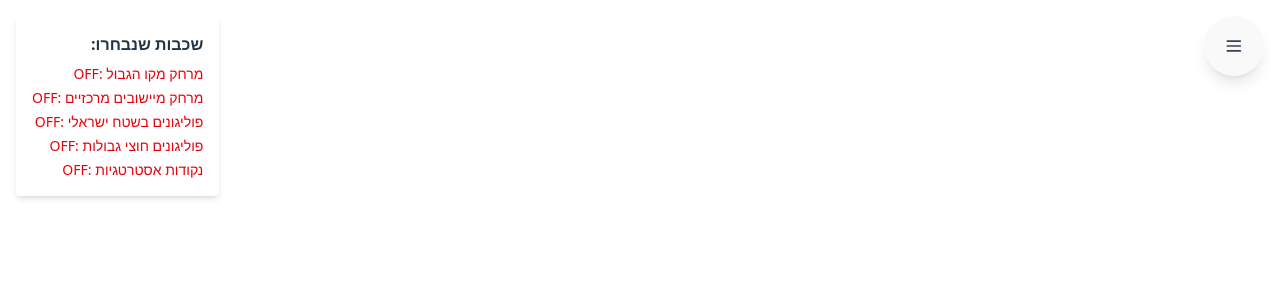
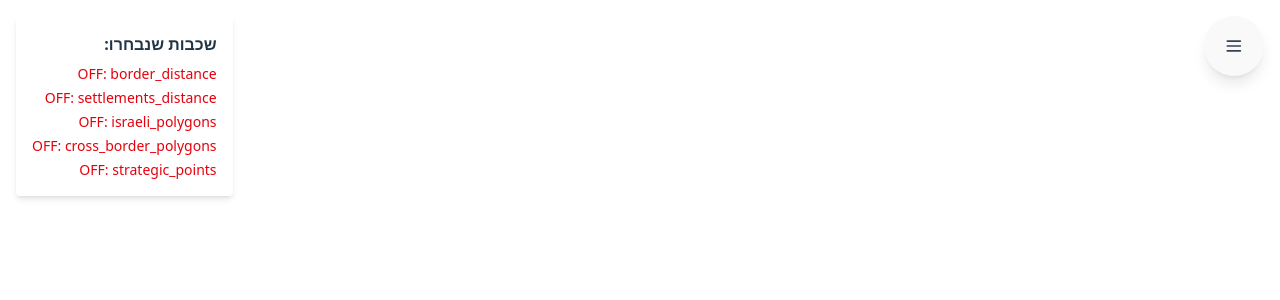
Before and after one commit to liloB123/Sapir-Simulator, a React (Vite) app in the folder frontend/: page / in a window 1280 px wide. Shown: the top 300 px of the page. Built offline with nearby package versions, Linux system fonts and the light colour scheme; no server answers.

Commit message:
fix after pr

```diff
--- a/frontend/src/App.tsx
+++ b/frontend/src/App.tsx
@@ -1,19 +1,23 @@
 import type { FC } from 'react';
-import { LayersProvider, type LayersState } from './contexts/LayersMenuContext';
+import { LayersProvider } from './contexts/LayersMenuContext';
 import MapContainer from './components/MapContainer';
+import type { layerMenuItemName } from './components/layerMenuConsts';
+
+type LayersState = Record<layerMenuItemName, boolean>;
 
 const initialLayers: LayersState = {
-  "מרחק מקו הגבול": false,
-  "מרחק מיישובים מרכזיים": false,
-  "פוליגונים בשטח ישראלי": false,
-  "פוליגונים חוצי גבולות": false,
-  "נקודות אסטרטגיות": false
+  "border_distance": false,
+  "settlements_distance": false,
+  "israeli_polygons": false,
+  "cross_border_polygons": false,
+  "strategic_points": false
 };
 
 const App: FC = () => {
   return (
     <LayersProvider initialLayers={initialLayers}>
-      <MapContainer />
+      <MapContainer
+        layersNames={Object.keys(initialLayers) as layerMenuItemName[]} />
     </LayersProvider>
   );
 };
--- a/frontend/src/components/ActiveLayersCounter.tsx
+++ b/frontend/src/components/ActiveLayersCounter.tsx
@@ -5,15 +5,13 @@ import { useLayers } from "../hooks/useLayers";
 const ActiveLayersCounter: FC = () => {
     const [layers, _] = useLayers();
 
-    const activeLayersAmount = (): number => {
-        return Object.values(layers).filter(Boolean).length;
-    }
+    const activeLayersAmount: number = Object.values(layers).filter(Boolean).length
 
     const layersAmount = Object.entries(layers).length
 
     return (
         <div className="border rounded-2xl self-center pr-2 pl-2 p-1">
-            <p className="text-white text-sm" dir="rtl">{activeLayersAmount()}/{layersAmount} פעילות</p>
+            <p className="text-white text-sm" dir="rtl">{activeLayersAmount}/{layersAmount} פעילות</p>
         </div>
     )
 }
--- a/frontend/src/components/LayerMenuItem.tsx
+++ b/frontend/src/components/LayerMenuItem.tsx
@@ -2,76 +2,41 @@
 import type { FC } from 'react';
 import { Settings2 } from "lucide-react";
 import { useLayers } from "../hooks/useLayers";
+import type { layerMenuItemName } from './layerMenuConsts';
+import LayerMenuItemToggle from './LayerMenuItemToggle';
 
-interface LayerMenuItemDetailsProps {
-  name: string;
-  description: string;
-}
+type LayerMenuItemDetailsProps = Pick<LayerMenuItemDetailsConfig, "displayName" | "description">
 
-const LayerMenuItemDetails: FC<LayerMenuItemDetailsProps> = ({ name, description }) => {
-  return (
+const LayerMenuItemDetails: FC<LayerMenuItemDetailsProps> = ({ displayName, description }) =>
   <div className="flex flex-col items-end text-right">
     <span className="text-xs font-medium text-white cursor-default">
-        {name}
+      {displayName}
     </span>
     <p className="text-xs text-gray-500">{description}</p>
-    </div>
-  );
-};
+  </div>;
 
 
-interface LayerMenuItemToggleProps {
-  name: string;
-  isActive: boolean;
-}
-
-const LayerMenuItemToggle: FC<LayerMenuItemToggleProps> = ({ name, isActive }) => {
-  const [_, setLayers] = useLayers()
-
-  const setLayer = (key: string, value: boolean) => {
-    setLayers(prev => ({ ...prev, [key]: value }));
-  }
-
-  return (
-    <label className="inline-flex items-center cursor-pointer">
-      <input
-        type="checkbox"
-        className="sr-only peer"
-        onChange={() => setLayer(name, !isActive)}
-        checked={isActive}
-      />
-      <div
-        className="relative w-11 h-6 bg-gray-200 peer-focus:outline-none
-                  dark:peer-focus:ring-blue-800 rounded-full peer dark:bg-gray-700 peer-checked:after:translate-x-full
-                  rtl:peer-checked:after:-translate-x-full peer-checked:after:border-white after:content-[''] after:absolute
-                  after:top-[2px] after:start-[2px] after:bg-white after:border-gray-300 after:border after:rounded-full
-                  after:h-5 after:w-5 after:transition-all dark:border-gray-600 peer-checked:bg-cyan-500 dark:peer-checked:bg-blue-600"
-      ></div>
-    </label>
-  )
-}
-
-
-const LayerMenuItemExtraSettingsButton: FC = () => {
-  return (
+const LayerMenuItemExtraSettingsButton: FC = () =>
   <button
     aria-label="Settings"
     type="button"
     style={{ background: 'transparent', padding: 0, border: 'none' }}
   >
     <Settings2 className="text-white w-4 h-4" />
-    </button>
-  )
-}
+  </button>;
 
 
-interface LayerMenuItemProps {
-  name: string;
+export type LayerMenuItemDetailsConfig = {
+  displayName: string;
   Icon: FC;
-  description: string
-}
+  description: string;
+};
 
-const LayerMenuItem: FC<LayerMenuItemProps> = ({ name, Icon, description }) => {
+export type LayerMenuItemProps = {
+  name: layerMenuItemName;
+} & LayerMenuItemDetailsConfig;
+
+const LayerMenuItem: FC<LayerMenuItemProps> = ({ name, displayName, Icon, description }) => {
   const [layers, _] = useLayers()
   const isActive = layers[name];
 
@@ -90,9 +55,9 @@ const LayerMenuItem: FC<LayerMenuItemProps> = ({ name, Icon, description }) => {
       </div>
       <div className="flex items-center gap-3">
         <LayerMenuItemDetails
-          name={name}
+          displayName={displayName}
           description={description} />
-        <Icon/>
+        <Icon />
       </div>
     </div>
   );
--- /dev/null
+++ b/frontend/src/components/LayerMenuItemToggle.tsx
@@ -0,0 +1,30 @@
+/* eslint-disable @typescript-eslint/no-unused-vars */
+import type { FC } from "react";
+import { useLayers } from "../hooks/useLayers";
+import type { LayerMenuItemProps } from "./LayerMenuItem";
+
+type LayerMenuItemToggleProps = Pick<LayerMenuItemProps, "name"> & { isActive: boolean }
+
+const LayerMenuItemToggle: FC<LayerMenuItemToggleProps> = ({ name, isActive }) => {
+    const [_, setLayers] = useLayers()
+
+    return (
+        <label className="inline-flex items-center cursor-pointer">
+            <input
+                type="checkbox"
+                className="sr-only peer"
+                onChange={() => setLayers(prev => ({ ...prev, [name]: !isActive }))}
+                checked={isActive}
+            />
+            <div
+                className="relative w-11 h-6 bg-gray-200 peer-focus:outline-none
+                    dark:peer-focus:ring-blue-800 rounded-full peer dark:bg-gray-700 peer-checked:after:translate-x-full
+                    rtl:peer-checked:after:-translate-x-full peer-checked:after:border-white after:content-[''] after:absolute
+                    after:top-[2px] after:start-[2px] after:bg-white after:border-gray-300 after:border after:rounded-full
+                    after:h-5 after:w-5 after:transition-all dark:border-gray-600 peer-checked:bg-cyan-500 dark:peer-checked:bg-blue-600"
+            ></div>
+        </label>
+    )
+}
+
+export default LayerMenuItemToggle
--- a/frontend/src/components/LayersMenu.tsx
+++ b/frontend/src/components/LayersMenu.tsx
@@ -1,13 +1,15 @@
 import type { FC } from 'react';
 import LayerMenuItem from "./LayerMenuItem"
 import ActiveLayersCounter from "./ActiveLayersCounter";
+import { layerMenuItems, type layerMenuItemName } from './layerMenuConsts';
 
-interface LayersMenuProps {
+
+type LayersMenuProps = {
   isOpen: boolean;
-  layers: { name: string; Icon: FC; description: string }[];
+  layersNames: layerMenuItemName[];
 }
 
-const LayersMenu: FC<LayersMenuProps> = ({ isOpen, layers }) => {
+const LayersMenu: FC<LayersMenuProps> = ({ isOpen, layersNames: layers }) => {
   if (!isOpen) return null;
 
   return (
@@ -21,14 +23,17 @@ const LayersMenu: FC<LayersMenuProps> = ({ isOpen, layers }) => {
             <h2 className="text-lg font-bold text-white mb-4 self text-right">שכבות גאורפיות</h2>
           </div>
           <div className="overflow-y-auto space-y-4 pr-1 flex-1">
-          {layers.map(({ name, Icon, description }) => (
-            <LayerMenuItem
-              key={name}
-              name={name}
-              Icon={Icon}
-              description={description}
-            />
-          ))}
+            {layers.map((currLayer) => {
+              const { displayName, Icon, description } = layerMenuItems[currLayer];
+              return (
+                <LayerMenuItem
+                  name={currLayer}
+                  displayName={displayName}
+                  Icon={Icon}
+                  description={description}
+                />
+              )
+            })}
           </div>
         </div>
       </div>
--- a/frontend/src/components/MapContainer.tsx
+++ b/frontend/src/components/MapContainer.tsx
@@ -1,53 +1,25 @@
-/* eslint-disable @typescript-eslint/no-unused-vars */
 import { useState } from "react"
 import type { FC } from 'react';
-import LayerMenuButton  from "./LayerMenuButton";
+import LayerMenuButton from "./LayerMenuButton";
 import BaseMap from "./BaseMap";
 import LayersMenu from "./LayersMenu";
-import {
-    MapPin,
-    Building2,
-    Shield,
-    Navigation,
-    Target
-} from "lucide-react";
+import type { layerMenuItemName } from "./layerMenuConsts";
 
-const ShieldWithColor: FC = () => <Shield className={`w-5 h-5 text-red-400`} />
+type MapContainerProps = {
+    layersNames: layerMenuItemName[]
+}
 
-const Building2WithColor: FC = () => <Building2 className={`w-5 h-5 text-blue-400`} />
-
-const MapPinWithColor: FC = () => <MapPin className={`w-5 h-5 text-green-400`} />
-
-const NavigationWithColor: FC = () => <Navigation className={`w-5 h-5 text-purple-400`} />
-
-const TargetWithColor: FC = () => <Target className={`w-5 h-5 text-orange-400`} />
-
-
-const layerMenuItemNames = ["border_distance", "settlements_distance", "israeli_polygons", "cross_border_polygons", "strategic_points"] as const;
-
-type layerMenuItemName = (typeof layerMenuItemNames)[number]
-
-
-const LAYERS_MENU_ITEMS: Record<layerMenuItemName, {name: string, Icon: FC, description: string }> = {
-    border_distance: { name: "מרחק מקו הגבול", Icon: ShieldWithColor, description: "עוצמה גבוהה ליד הגבול הצפוני" },
-    settlements_distance: { name: "מרחק מיישובים מרכזיים", Icon: Building2WithColor, description: "זרימת פעילות סביב ערים" },
-    israeli_polygons: { name: "פוליגונים בשטח ישראלי", Icon: MapPinWithColor, description: "אזורים אסטרטגיים בישראל" },
-    cross_border_polygons: { name: "פוליגונים חוצי גבולות", Icon: NavigationWithColor, description: "פעילות בסוריה ולבנון" },
-    strategic_points: { name: "נקודות אסטרטגיות", Icon: TargetWithColor, description: "מוקדי חשיבות על הגבול" }
-};
-
-
-const MapContainer: FC = () => {
+const MapContainer: FC<MapContainerProps> = ({ layersNames }) => {
     const [isMenuOpen, setIsMenuOpen] = useState(false)
 
     return (
         <div className="relative w-full h-screen overflow-hidden">
             <div className="w-full h-full">
                 <BaseMap />
-                <LayerMenuButton  isOpen={isMenuOpen} onMenuToggle={() => setIsMenuOpen(prev => !prev)} />
+                <LayerMenuButton isOpen={isMenuOpen} onMenuToggle={() => setIsMenuOpen(prev => !prev)} />
                 <LayersMenu
                     isOpen={isMenuOpen}
-                    layers={Object.values(LAYERS_MENU_ITEMS)}
+                    layersNames={layersNames}
                 />
             </div>
         </div>
--- /dev/null
+++ b/frontend/src/components/layerMenuConsts.tsx
@@ -0,0 +1,34 @@
+/* eslint-disable @typescript-eslint/no-unused-vars */
+import type { FC } from "react";
+import {
+    MapPin,
+    Building2,
+    Shield,
+    Navigation,
+    Target
+} from "lucide-react";
+import type { LayerMenuItemDetailsConfig } from "./LayerMenuItem";
+
+const ShieldWithColor: FC = () => <Shield className={`w-5 h-5 text-red-400`} />
+
+const Building2WithColor: FC = () => <Building2 className={`w-5 h-5 text-blue-400`} />
+
+const MapPinWithColor: FC = () => <MapPin className={`w-5 h-5 text-green-400`} />
+
+const NavigationWithColor: FC = () => <Navigation className={`w-5 h-5 text-purple-400`} />
+
+const TargetWithColor: FC = () => <Target className={`w-5 h-5 text-orange-400`} />
+
+
+const layerMenuItemNames = ["border_distance", "settlements_distance", "israeli_polygons", "cross_border_polygons", "strategic_points"] as const;
+
+export type layerMenuItemName = (typeof layerMenuItemNames)[number]
+
+
+export const layerMenuItems: Record<layerMenuItemName, LayerMenuItemDetailsConfig> = {
+    border_distance: { displayName: "מרחק מקו הגבול", Icon: ShieldWithColor, description: "עוצמה גבוהה ליד הגבול הצפוני" },
+    settlements_distance: { displayName: "מרחק מיישובים מרכזיים", Icon: Building2WithColor, description: "זרימת פעילות סביב ערים" },
+    israeli_polygons: { displayName: "פוליגונים בשטח ישראלי", Icon: MapPinWithColor, description: "אזורים אסטרטגיים בישראל" },
+    cross_border_polygons: { displayName: "פוליגונים חוצי גבולות", Icon: NavigationWithColor, description: "פעילות בסוריה ולבנון" },
+    strategic_points: { displayName: "נקודות אסטרטגיות", Icon: TargetWithColor, description: "מוקדי חשיבות על הגבול" }
+};
```
Also changed, not shown: frontend/src/components/LayerMenuButton.tsx (+5 -5 lines), frontend/src/contexts/LayersMenuContext.tsx (+6 -5 lines). Lines whose indentation alone changed are shown as unchanged.
